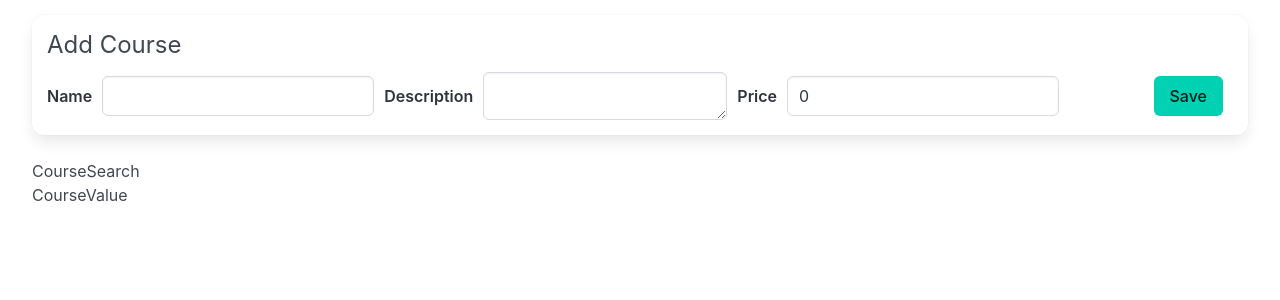
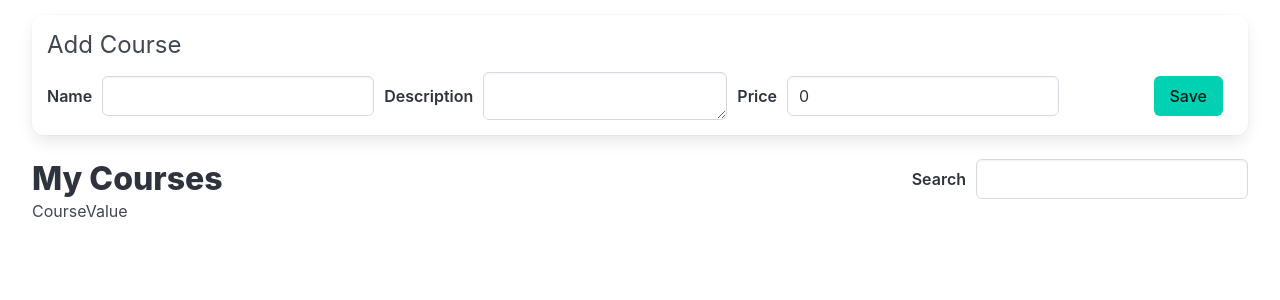
Before and after one commit to furkansylu97/ReduxToolkitProject2, a React (Vite) app in the folder ReduxToolkitProject2/: page / in a window 1280 px wide. Shown: the top 300 px of the page. Built offline with nearby package versions, Linux system fonts and the light colour scheme.

Commit message:
Search component contents were written

```diff
--- a/ReduxToolkitProject2/src/App.css
+++ b/ReduxToolkitProject2/src/App.css
@@ -43,3 +43,23 @@
   border: 1px solid #dbdbdb;
   border-radius: 30px;
 }
+
+.listHeader {
+  display: flex;
+  flex-direction: row;
+  justify-content: space-between;
+  align-items: center;
+}
+
+.listHeader h3.title {
+  margin-bottom: 0px;
+}
+
+.listHeader .search {
+  display: flex;
+  align-items: center;
+}
+.listHeader .search .label {
+  margin-bottom: 0px;
+  margin-right: 10px;
+}
--- a/ReduxToolkitProject2/src/components/CourseSearch.jsx
+++ b/ReduxToolkitProject2/src/components/CourseSearch.jsx
@@ -1,9 +1,30 @@
-import React from 'react'
+import React from "react";
+import { useSelector, useDispatch } from "react-redux";
+import { changeSearchTerm } from "../store/slices/CourseSlice";
 
 function CourseSearch() {
+  const dispatch = useDispatch;
+  const searchTerm = useSelector((state) => {
+    return state.courses.searchTerm;
+  });
+
   return (
-    <div>CourseSearch</div>
-  )
+    <div className="listHeader">
+      <h3 className="title is-3">My Courses</h3>
+      <div className="search field is-horizontal">
+        <label className="label">Search</label>
+        <div className="control">
+          <input
+            className="input"
+            onChange={(event) => {
+              dispatch(changeSearchTerm(event.target.value));
+            }}
+            value={searchTerm}
+          />
+        </div>
+      </div>
+    </div>
+  );
 }
 
-export default CourseSearch
+export default CourseSearch;
--- a/ReduxToolkitProject2/src/store/slices/CourseSlice.jsx
+++ b/ReduxToolkitProject2/src/store/slices/CourseSlice.jsx
@@ -15,6 +15,9 @@ const courseSlice = createSlice({
                 id: nanoid(), // Assigns a random id value for deletion process
             })
         },
+        changeSearchTerm( state, action ) {
+            state.searchTerm = action.payload;
+        },
         removeCourse( state, action ) {
             const updatedCourses = state.data.filter((course) => {
                 return course.id !== action.payload;
@@ -24,6 +27,6 @@ const courseSlice = createSlice({
     }
 });
 
-export const { addCourse, removeCourse } = courseSlice.actions;
+export const { addCourse, removeCourse, changeSearchTerm } = courseSlice.actions;
 
 export const courseReducer = courseSlice.reducer;
```
